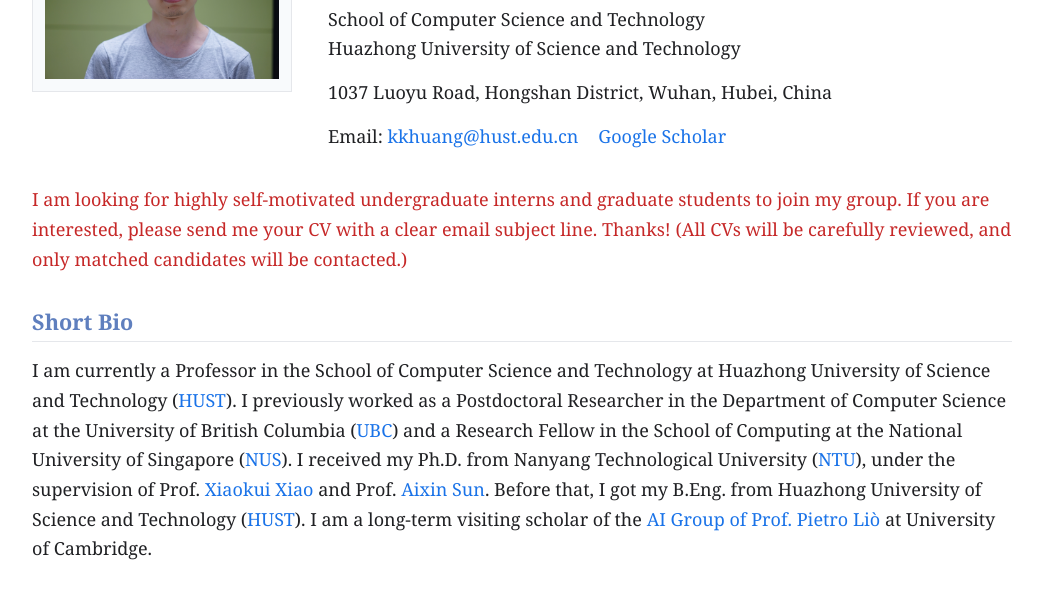
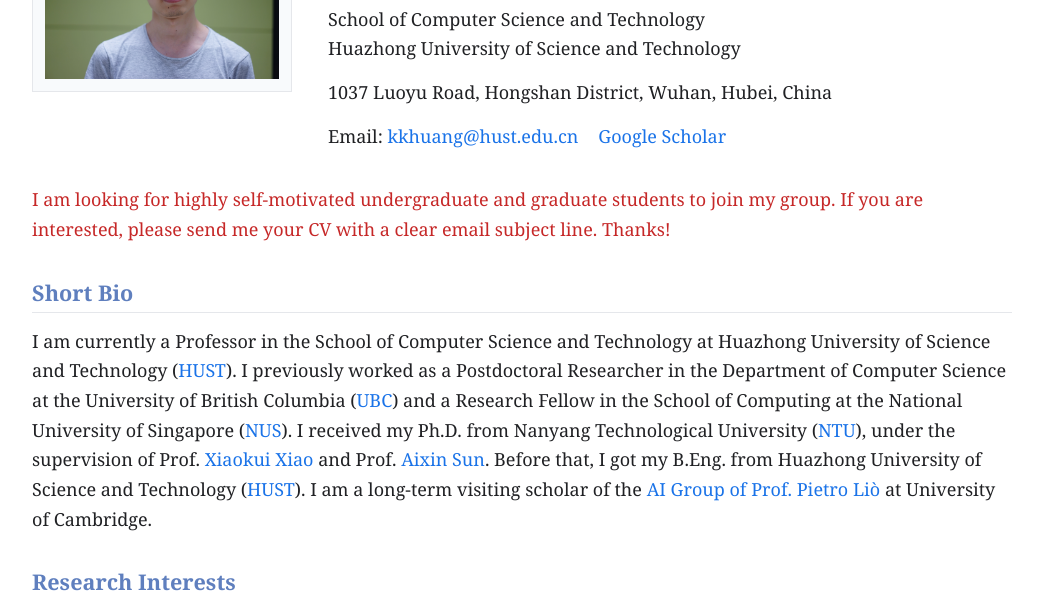
Before and after one commit to kkhuang81/kkhuang81.github.io, a plain HTML site: page index.html in a window 1280 px wide. Shown: the part 201-796 px from the top of the page, without its empty margins (118-1161 px from the left). Drawn offline with Linux system fonts and the light colour scheme.

Commit message:
Update recruitment note in index.html
Removed mention of 'interns' from recruitment note.

```diff
--- a/index.html
+++ b/index.html
@@ -44,7 +44,7 @@
 
     <section>
       <p class="recruit-note">
-        I am looking for highly self-motivated undergraduate interns and graduate students to join my group. If you are interested, please send me your CV with a clear email subject line. Thanks! (All CVs will be carefully reviewed, and only matched candidates will be contacted.)
+        I am looking for highly self-motivated undergraduate and graduate students to join my group. If you are interested, please send me your CV with a clear email subject line. Thanks!
       </p>
     </section>
 
```
